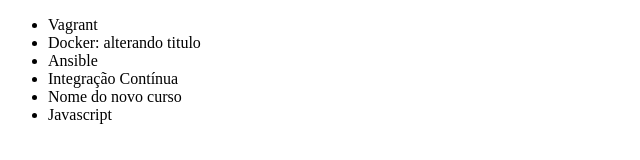
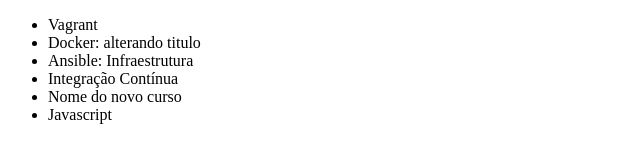
Before and after one commit to michael-lourenco/alura-git-github, a plain HTML site: page index.html in a window 1280 px wide. Shown: the whole page, without its empty margins (0-640 px from the left). Drawn offline with Linux system fonts and the light colour scheme.

Commit message:
Alteracao

```diff
--- a/index.html
+++ b/index.html
@@ -8,7 +8,7 @@
     <ul>
         <li>Vagrant</li>
         <li>Docker: alterando titulo</li>
-        <li>Ansible</li>
+        <li>Ansible: Infraestrutura</li>
         <li>Integração Contínua</li>
         <li>Nome do novo curso</li>
         <li>Javascript</li>
```
